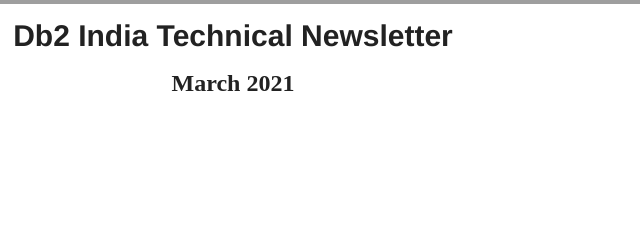
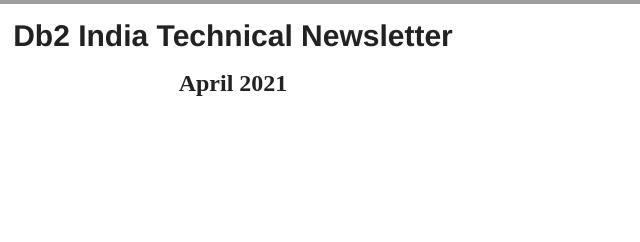
Before and after one commit to Kanishka123/Kanishka123.github.io, a plain HTML site: page index.html in a window 1280 px wide. Shown: the part 132-374 px from the top of the page, 407-1047 px from the left. Drawn offline with Linux system fonts and the light colour scheme; grey boxes are pictures that could not be loaded.

Commit message:
Add files via upload

```diff
--- a/index.html
+++ b/index.html
@@ -126,7 +126,7 @@
 
                             <h1 style="display: block;margin: 0;padding: 0;color: #222222;font-family: Helvetica;font-size: 30px;font-style: normal;font-weight: bold;line-height: 150%;letter-spacing: normal;text-align: center;">Db2 India Technical Newsletter<br>
 
-<span style="font-size:24px"><span style="font-family:times new roman,times,baskerville,georgia,serif"> March 2021</span></span></h1>
+<span style="font-size:24px"><span style="font-family:times new roman,times,baskerville,georgia,serif"> April 2021</span></span></h1>
 
 
                         </td>
```
